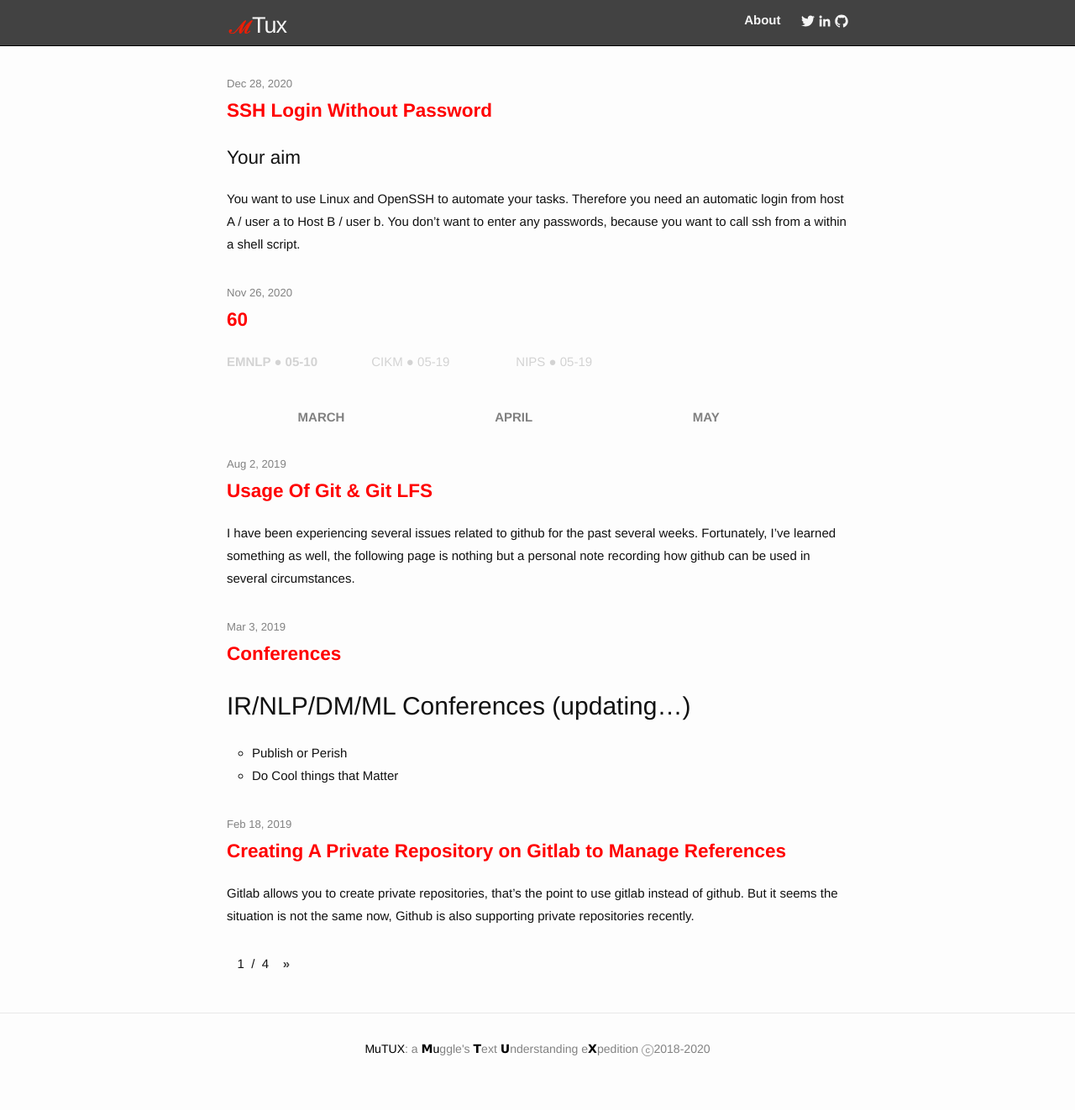
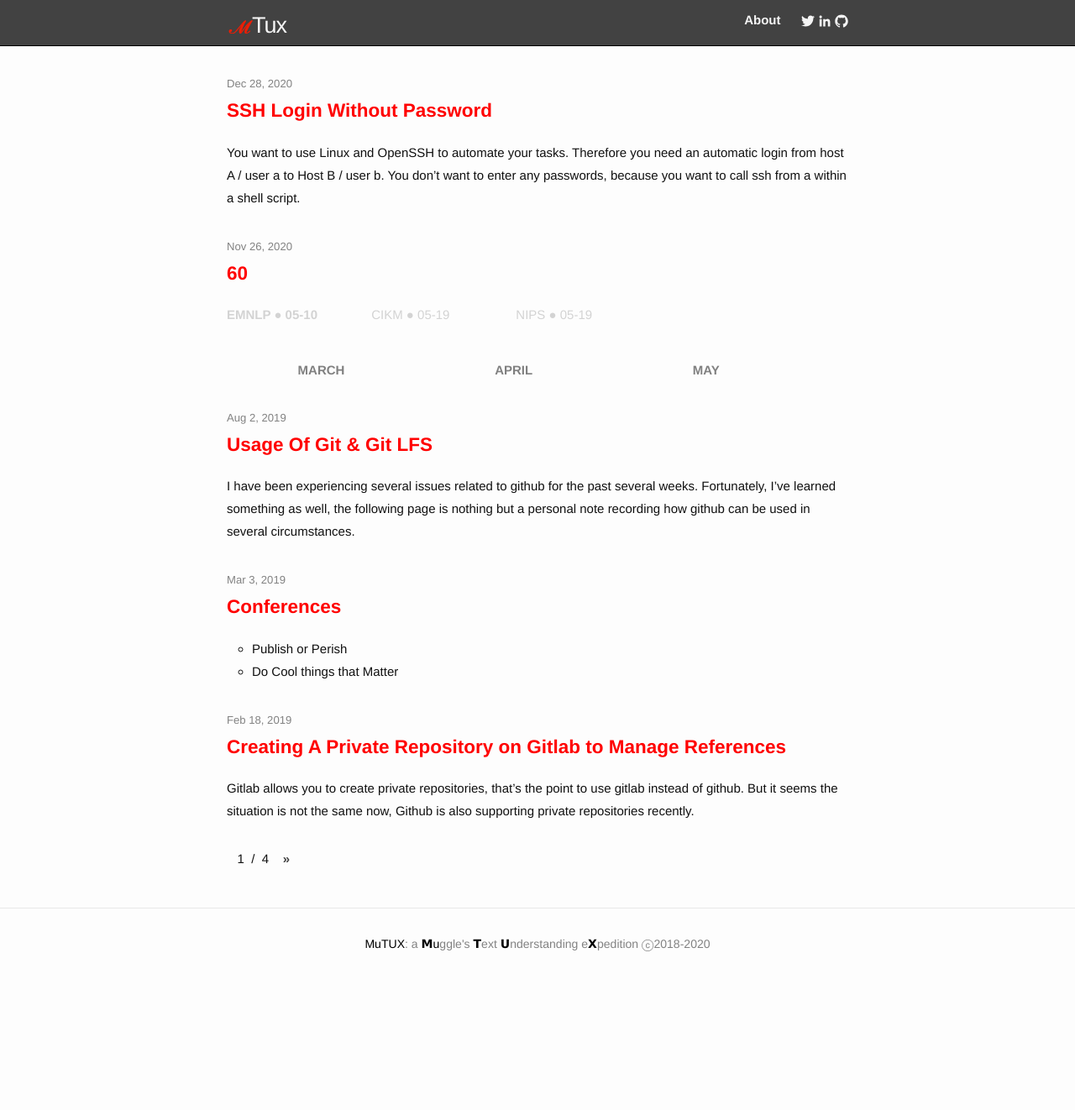
Before and after one commit to mutux/mutux.github.io, a Jekyll site: the page built from index.html, in a window 1280 px wide. Shown: the whole page at 84% size. Built offline with Jekyll 4.4.1, drawn with Linux system fonts in a browser that asks for light colours; the list of posts is cut into pages by our own code; after the commit the page ends 1197 px from its top, so only the background shows below that.

Commit message:
auto ssh update

```diff
--- a/_posts/2019-03-03-conferences.markdown
+++ b/_posts/2019-03-03-conferences.markdown
@@ -2,7 +2,6 @@
 title: Conferences
 layout: post
 ---
-# IR/NLP/DM/ML Conferences (updating...)
 - Publish or Perish
 - Do Cool things that Matter
 
--- a/_posts/2020-12-28-ssh-without-password.markdown
+++ b/_posts/2020-12-28-ssh-without-password.markdown
@@ -2,7 +2,6 @@
 title: SSH Login Without Password
 layout: post
 ---
-## Your aim
 You want to use Linux and OpenSSH to automate your tasks. Therefore you need an automatic login from host A / user a to Host B / user b. You don't want to enter any passwords, because you want to call ssh from a within a shell script.
 
 ## How to do it
```
